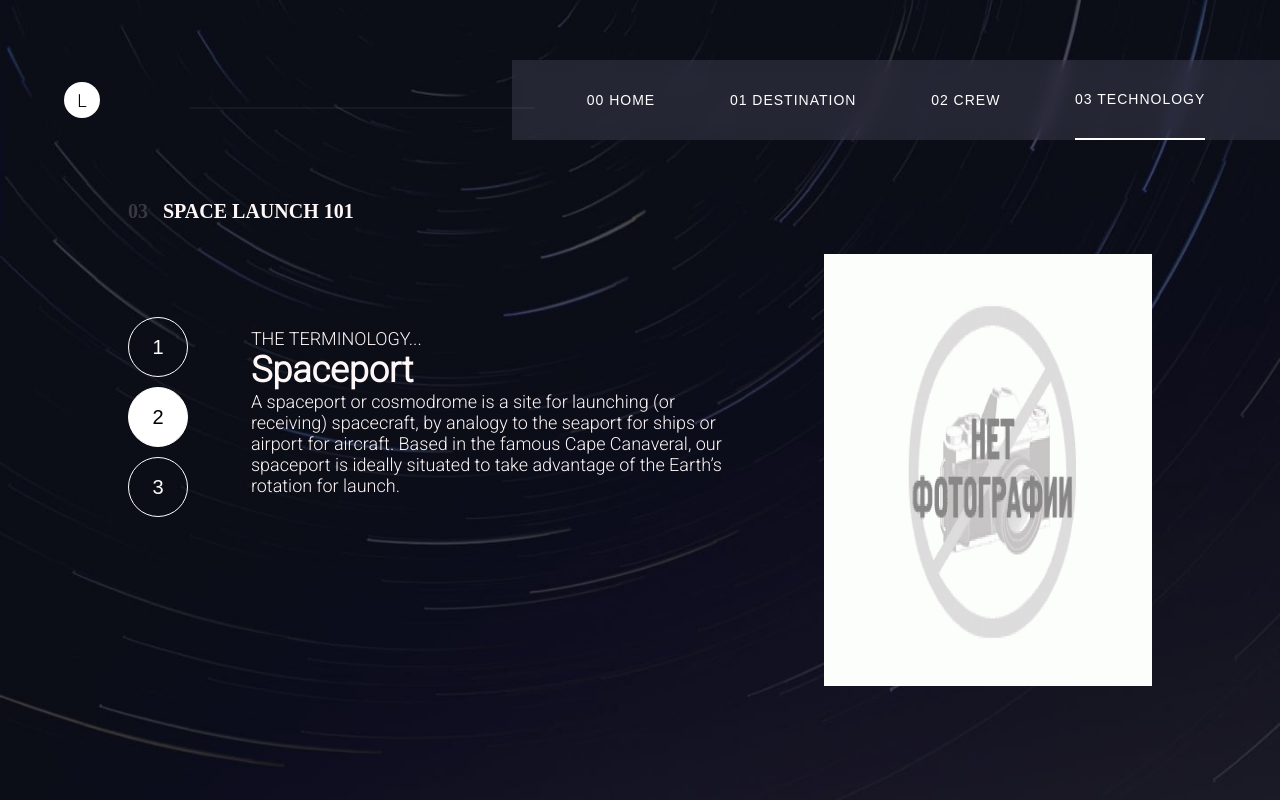
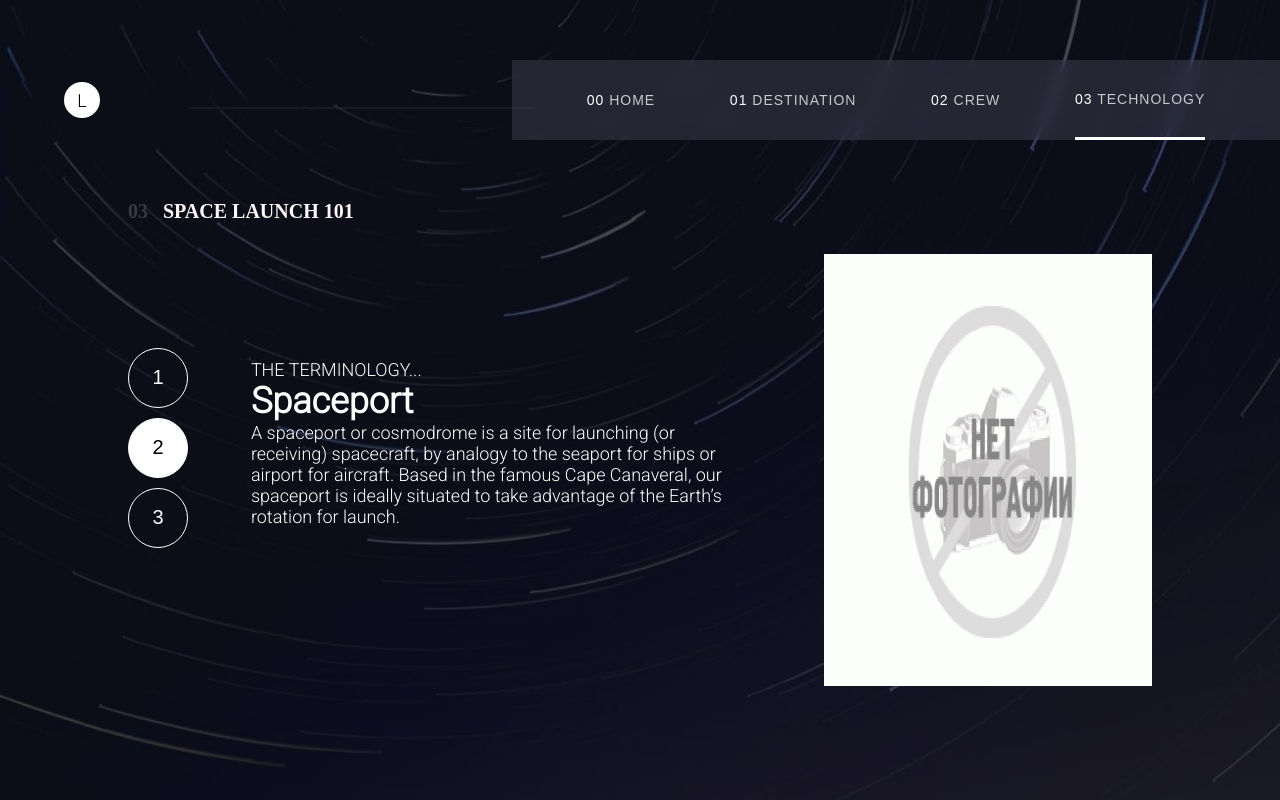
Before and after one commit to DmitriAleks/Space-tourism-multi-page-website, a React (Create React App) app: page / in a window 1280 px wide. Both pictures are taken after a click on the button "03 TECHNOLOGY". Built offline with nearby package versions, Linux system fonts and the light colour scheme; a web font is replaced by a local one.

Commit message:
update style

```diff
--- a/src/App.js
+++ b/src/App.js
@@ -4,6 +4,8 @@ import Home from "./page/home/home";
 import Destination from "./page/destination/Destination";
 import Crew from "./page/crew/Crew";
 import Technology from "./page/technology/Technology";
+
+//разобраться с картинками, шрифт найти и исправить баг в хедаре на кнопках
 
 function App() {
     const [content, setContent] = useState('home')
@@ -19,10 +21,10 @@ function App() {
             <div className={style.header}>
                 <div className={style.logo}>L</div>
                 <div className={style.btn}>
-                    <button value={'home'} onClick={changeTheme} className={content === 'home' ? style.active: ''}>00 HOME</button>
-                    <button value={'destination'} onClick={changeTheme} className={content === 'destination' ? style.active: ''}>01 DESTINATION</button>
-                    <button value={'crew'} onClick={changeTheme} className={content === 'crew' ? style.active: ''}>02 CREW</button>
-                    <button value={'technology'} onClick={changeTheme} className={content === 'technology' ? style.active: ''}>03 TECHNOLOGY</button>
+                    <button value={'home'} onClick={changeTheme} className={content === 'home' ? style.active: ''}><span>00</span> HOME</button>
+                    <button value={'destination'} onClick={changeTheme} className={content === 'destination' ? style.active: ''}><span>01</span> DESTINATION</button>
+                    <button value={'crew'} onClick={changeTheme} className={content === 'crew' ? style.active: ''}><span>02</span> CREW</button>
+                    <button value={'technology'} onClick={changeTheme} className={content === 'technology' ? style.active: ''}><span>03</span> TECHNOLOGY</button>
                 </div>
             </div>
             <div className={style.content}>
--- a/src/App.module.scss
+++ b/src/App.module.scss
@@ -43,7 +43,7 @@
       }
 
       button {
-        color: #fff;
+        color: #c7c9cd;
         letter-spacing: 1px;
         font-size: 14px;
         border: 0;
@@ -53,7 +53,11 @@
       }
 
       .active {
-        border-bottom: white 2px solid;
+        border-bottom: white 3px solid;
+      }
+      span{
+
+        color: #fff;
       }
 
     }
--- a/src/page/destination/Destination.module.scss
+++ b/src/page/destination/Destination.module.scss
@@ -17,14 +17,16 @@
   }
 
   .secondaryContent {
-    @include displayFlex(initial, space-around, column);
-    height: 100%;
+    @include displayFlex(initial, end, column);
+    margin-top: 5%;
+    height: 90%;
     width: 50%;
 
 
     .btnContainer {
-     height: 20%;
+     height: 15%;
       button {
+        height: 100%;
         color: #fff;
         font-size: 14px;
         border: 0;
@@ -32,7 +34,7 @@
         margin: 0 20px 20px 0;
       }
       .active{
-        border-bottom: 2px solid white;
+        border-bottom: 3px solid white;
       }
     }
 
@@ -40,21 +42,37 @@
       display: flex;
       flex-direction: column;
       height: 60%;
+      position: relative;
+
       :nth-child(1) {
         font-size: 80px;
         font-family: 'Lustria', serif;
+        margin-left: 15px;
       }
 
       :nth-child(2) {
         font-weight: lighter;
       }
+
+      &::before {
+        content: "";
+        position: absolute;
+        background-color: rgba(139, 135, 163, 0.2);
+        width: 100%;
+        height: 1px;
+        bottom: -19px;
+        right: 70%;
+        transform: translate(71%, 50%);
+
+
+      }
     }
-
     .distanceInfo {
       display: flex;
       flex-direction: row;
       margin: 20px;
       height: 20%;
+      align-items: end;
       .info {
         margin-right: 20%;
         display: flex;
--- a/src/page/technology/Technology.jsx
+++ b/src/page/technology/Technology.jsx
@@ -3,7 +3,7 @@ import style from './Technology.module.scss';
 import {technologyData} from './../../data/data';
 import Button from "../../common/components/button/button";
 import image from './../../assets/no-image.jpg'
-import Title  from './../../common/components/title/Title'
+import Title from './../../common/components/title/Title'
 
 const Technology = () => {
     const [t, setT] = useState('Spaceport')
@@ -14,16 +14,21 @@ const Technology = () => {
     return (
         <div className={style.container}>
             <div className={style.mainContent}>
-                {/*<span> <span>03</span> SPACE LAUNCH 101</span>*/}
-                <Title page={'03'} value={' SPACE LAUNCH 101'} />
+                <div className={style.title}><Title page={'03'} value={' SPACE LAUNCH 101'}/> </div>
                 <div className={style.contentContainer}>
                     <div className={style.btnContainer}>
-                        <button value={'Vehicle'} onClick={changeValue} className={t === 'Vehicle'? style.active: ''}>1</button>
+                        <button value={'Vehicle'} onClick={changeValue}
+                                className={t === 'Vehicle' ? style.active : ''}>1
+                        </button>
                         {/*<Button name='1' value='Vehicle' func={changeValue} class={'active'}/>*/}
                         {/*<Button name='2' value='Spaceport' func={changeValue} class={'active'}/>*/}
                         {/*<Button name='3' value='Capsule' func={changeValue} class={'active'}/>*/}
-                        <button value={'Spaceport'} onClick={changeValue} className={t === 'Spaceport'? style.active: ''}>2</button>
-                        <button value={'Capsule'} onClick={changeValue} className={t === 'Capsule'? style.active: ''}>3</button>
+                        <button value={'Spaceport'} onClick={changeValue}
+                                className={t === 'Spaceport' ? style.active : ''}>2
+                        </button>
+                        <button value={'Capsule'} onClick={changeValue}
+                                className={t === 'Capsule' ? style.active : ''}>3
+                        </button>
                     </div>
                     <div className={style.content}>
                         <p>THE TERMINOLOGY...</p>
--- a/src/page/technology/Technology.module.scss
+++ b/src/page/technology/Technology.module.scss
@@ -1,18 +1,24 @@
 @import 'src/common/style/Mixins';
 
 .container {
+  @include displayFlex(center, center, row);
   height: 100%;
-  @include displayFlex(center, center, row);
+
 
   .mainContent {
+    @include displayFlex(start, flex-start, column);
     width: 60%;
     height: 100%;
-    @include displayFlex(start, right, column);
 
 
     .contentContainer {
       @include displayFlex(center, center, row);
+      margin-top: 5%;
       height: 70%;
+
+      .title {
+        @include displayFlex(start, start, row);
+      }
 
       .btnContainer {
         @include displayFlex(start, center, column);
@@ -31,23 +37,27 @@
 
 
         }
-        .active{
+
+        .active {
           background: white;
           color: black;
         }
       }
 
       .content {
+        color: white;
         width: 80%;
       }
     }
+
   }
 
   .secondaryContent {
     height: 100%;
     width: 40%;
     @include displayFlex(start, center, column);
-    img{
+
+    img {
       margin-left: 20%;
       height: 80%;
       width: 80%;
```
